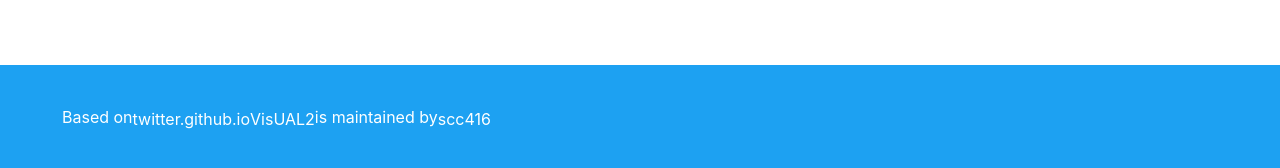
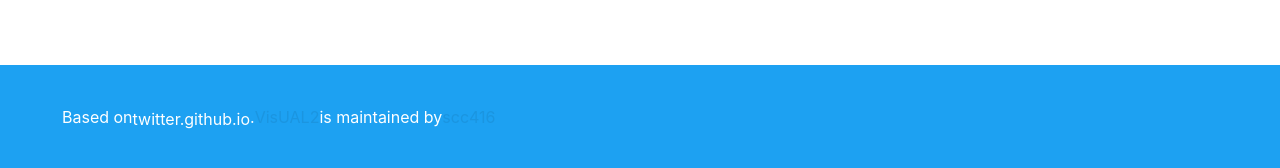
Before and after one commit to scc416/VisUAL2-doc, a Jekyll site: the page built from index.html, in a window 1280 px wide and 900 px high, scrolled down 2479 px. Shown: the part 727-895 px from the top of the window. Built offline with Jekyll 4.4.1, drawn with Linux system fonts in a browser that asks for light colours.

Commit message:
Update default.html

```diff
--- a/_layouts/default.html
+++ b/_layouts/default.html
@@ -95,8 +95,7 @@
     <!-- Footer -->
     <div class="footer">
         <div class="Grid container">
-            Based on <a class="foot-link" href="https://twitter.github.io/">twitter.github.io</a><br>
-            <a class="foot-link" href="https://github.com/scc416/Visual2">VisUAL2</a> is maintained by  <a class="foot-link" href="https://github.com/scc416">scc416</a>
+            Based on <a class="foot-link" href="https://twitter.github.io/">twitter.github.io</a>. <a href="https://github.com/scc416/Visual2">VisUAL2</a> is maintained by  <a  href="https://github.com/scc416">scc416</a>
         </div>
     </div> <!-- End of Footer -->
   </body>
```
